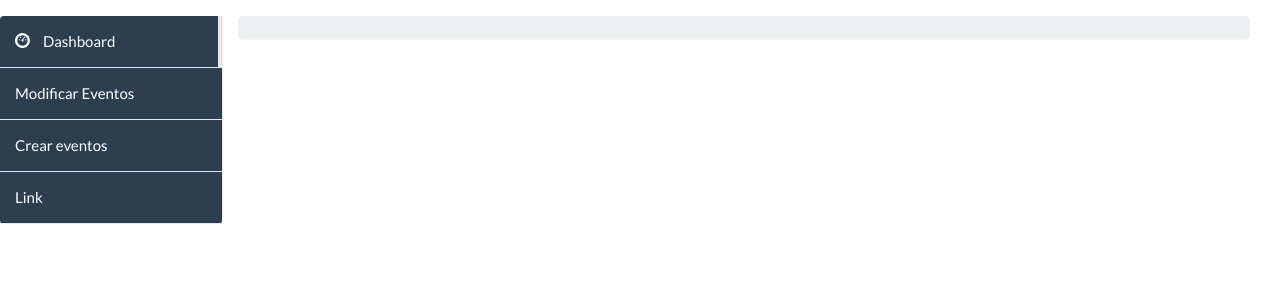
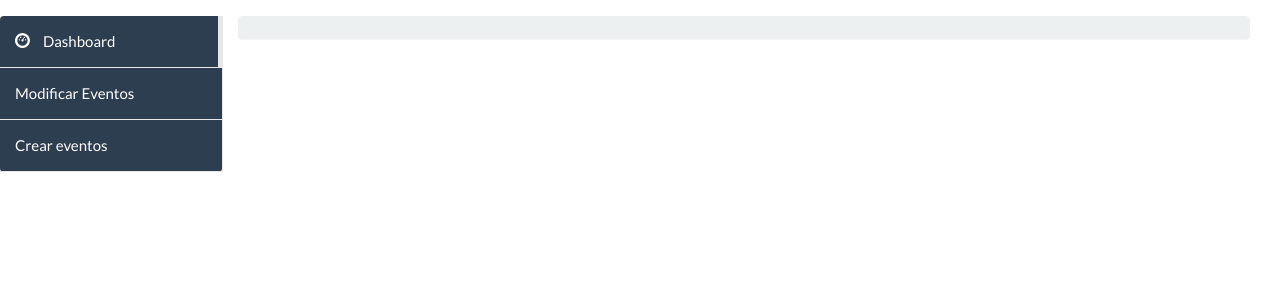
Before and after one commit to lmadrigalcr/astroTEC, a PHP site: page /adminPage.php in a window 1280 px wide. Shown: the part 60-360 px from the top of the page. Run offline with PHP 8.4, Linux system fonts and the light colour scheme; data that the repository does not hold is empty.

Commit message:
Admin page update.

```diff
--- a/html/adminPage.php
+++ b/html/adminPage.php
@@ -89,7 +89,6 @@ function checkSession()
 					<li class="active"><a href="#"><span class="glyphicon glyphicon-dashboard"></span> Dashboard</a></li>
 					<li><a href="#" onclick="show(1)"><span </span> Modificar Eventos </a></li>
 					<li><a href="#" onclick="show(4)"><span ></span> Crear eventos </a></li>
-					<li><a href="#"><span></span> Link </a></li>
 
 				</ul>
 			</div>
```
